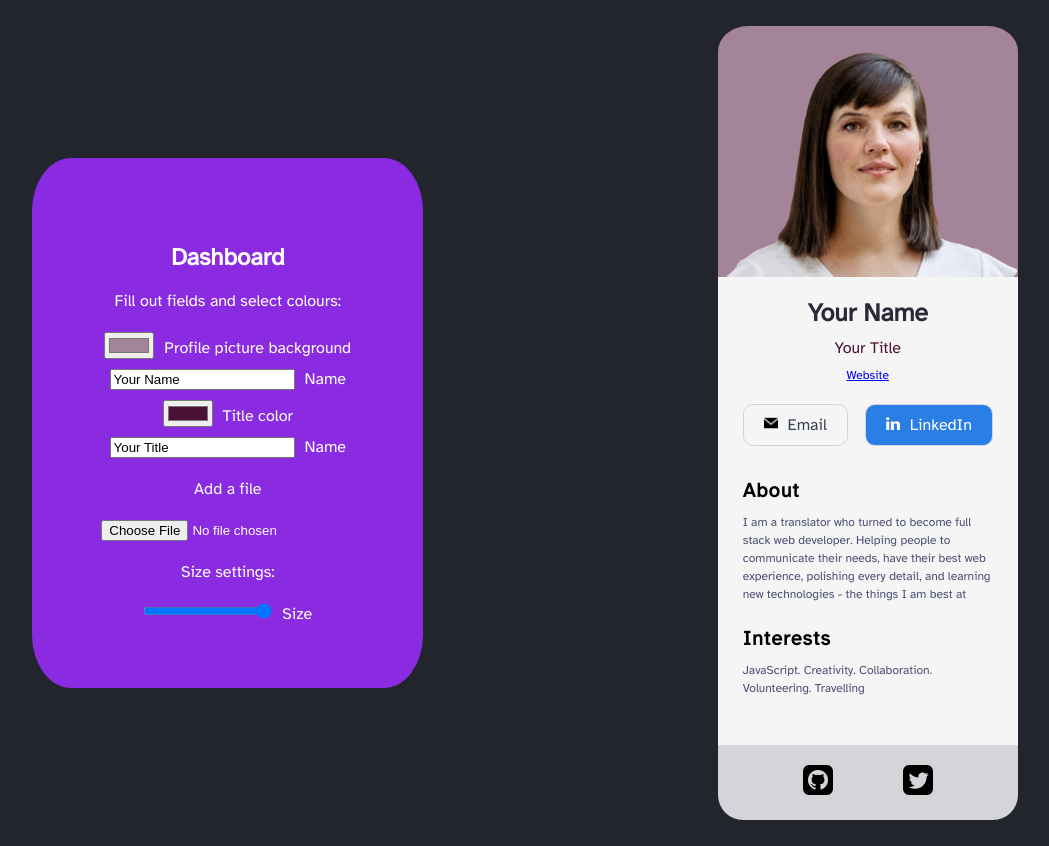
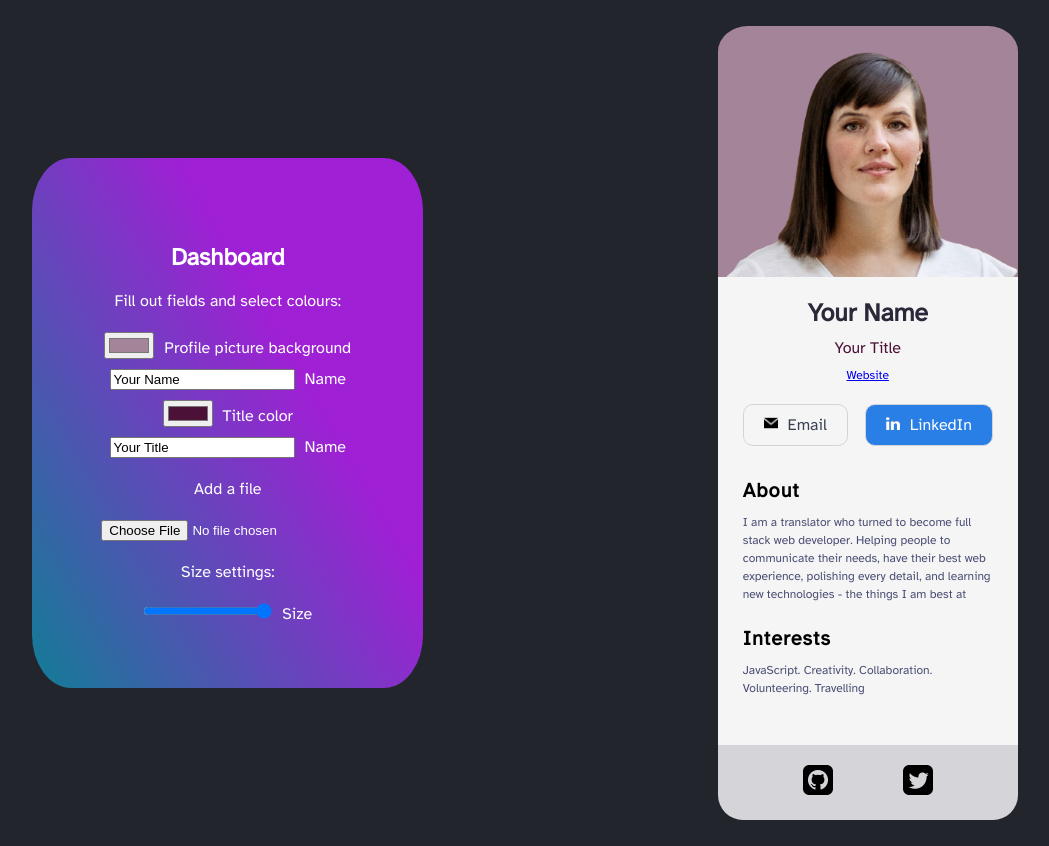
Before and after one commit to N-Zubko/digital-business-card-builder, a React (Create React App) app: page / in a window 1280 px wide. Shown: the whole page, without its empty margins (115-1164 px from the left). Built offline with nearby package versions, Linux system fonts and the light colour scheme.

Commit message:
Add gradient to Dashboard

```diff
--- a/src/views/Board.module.css
+++ b/src/views/Board.module.css
@@ -1,5 +1,9 @@
 .container {
-  background-color: blueviolet;
+  background: linear-gradient(
+    240deg,
+    rgba(173, 31, 231, 0.9) 35%,
+    rgba(0, 212, 255, 0.5) 100%
+  );
   color: white;
   padding: 5%;
   margin: 2% auto;
```
